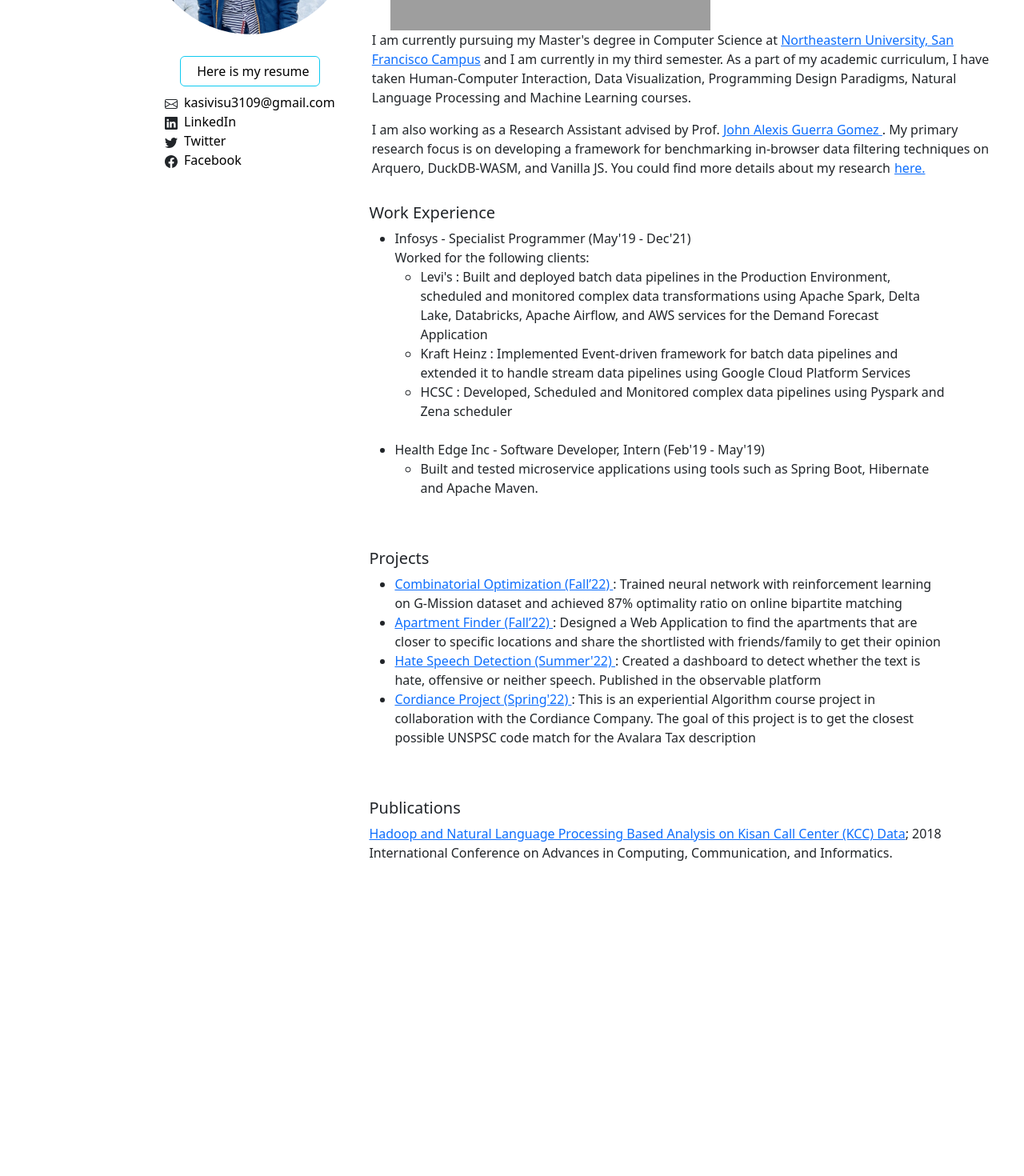
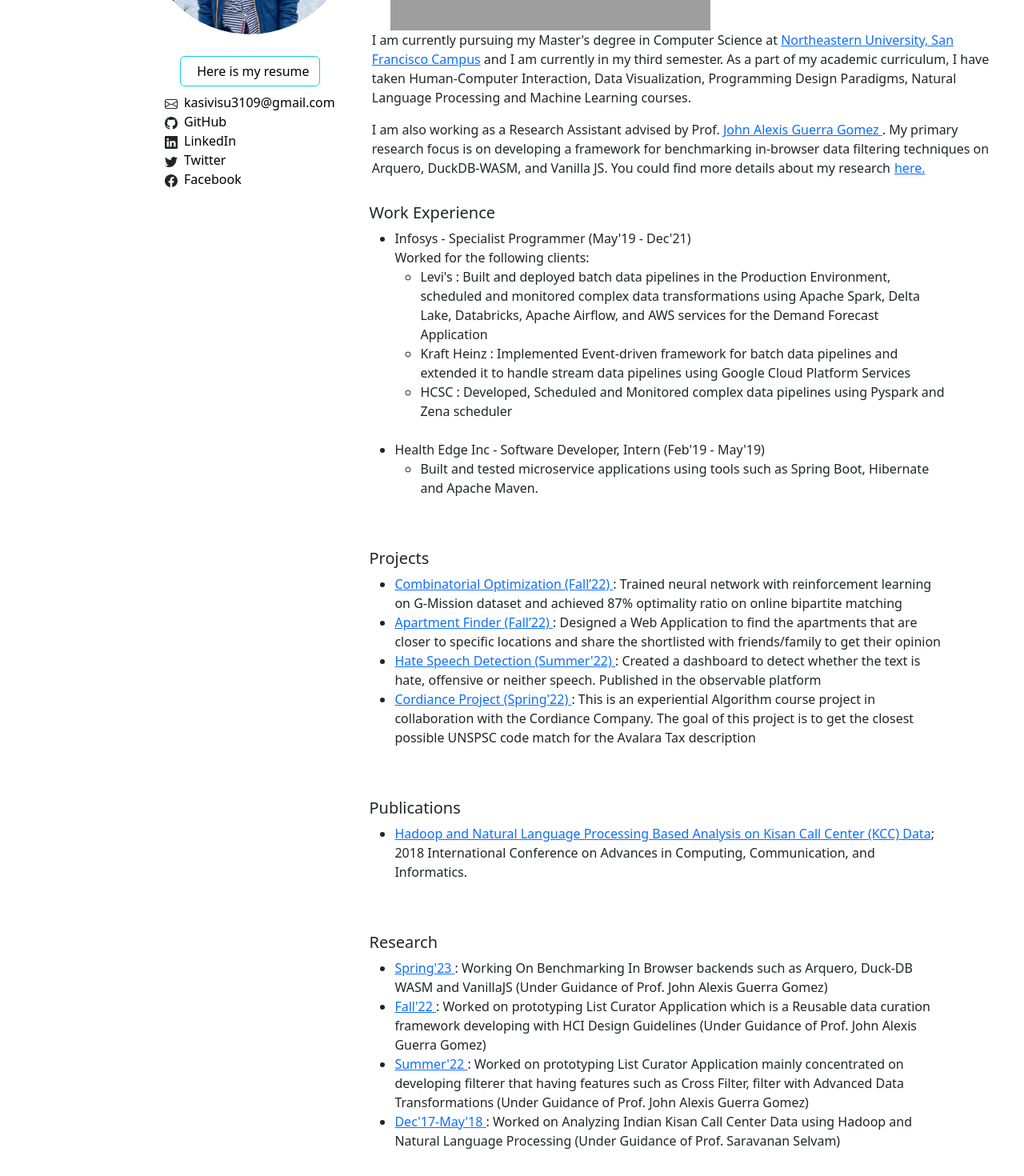
Before and after one commit to kasivisu4/kasivisu4.github.io, a React (Create React App) app: page / in a window 1280 px wide. Shown: the part 319-1789 px from the top of the page at 80% size. Before the commit the page ends 1413 px from the top, so only its background shows below. Built offline with nearby package versions, Linux system fonts and the light colour scheme; grey boxes are pictures that could not be loaded.

Commit message:
added the research details

```diff
--- a/package.json
+++ b/package.json
@@ -1,7 +1,6 @@
 {
   "name": "portfolio",
-  "version": "0.1.0",
-  "private": true,
+  "version": "2.0",
   "dependencies": {
     "@testing-library/jest-dom": "^5.16.5",
     "@testing-library/react": "^13.4.0",
--- a/src/App.css
+++ b/src/App.css
@@ -109,3 +109,11 @@
  padding-left:34%;
  padding-top:2em;
 }
+
+.research{
+  position: relative;
+   padding: 1em;
+   text-align: left;
+   padding-left:34%;
+   padding-top:2em;
+  }
--- a/src/App.js
+++ b/src/App.js
@@ -7,11 +7,13 @@
 function App() {
   const scrollToProjects = useRef();
   const scrollToPublications = useRef();
+  const scrollToResearch = useRef();
   return (
     <div className="App">
       <NavBar
         projectScroll={scrollToProjects}
         publicationsScroll={scrollToPublications}
+        researchScroll={scrollToResearch}
       ></NavBar>
       <div className="container d-flex flex-wrap">
         <div className="right-container">
@@ -129,12 +131,54 @@
           </div>
           <div ref={scrollToPublications} className="publication">
             <h5>Publications</h5>
+            <ul>
+              <li>
                 <a href="https://ieeexplore.ieee.org/author/37086530665">
                   Hadoop and Natural Language Processing Based Analysis on Kisan
                   Call Center (KCC) Data
                 </a>
                 ; 2018 International Conference on Advances in Computing,
                 Communication, and Informatics.
+              </li>
+            </ul>
+          </div>
+          <div ref={scrollToResearch} className="research">
+            <h5>Research</h5>
+            <ul>
+              <li>
+                <a href="https://observablehq.com/collection/@kasivisu4/data-processing-benchmark">
+                  Spring'23{" "}
+                </a>
+                : Working On Benchmarking In Browser backends such as Arquero,
+                Duck-DB WASM and VanillaJS (Under Guidance of Prof. John Alexis
+                Guerra Gomez)
+              </li>
+              <li>
+                <a href="https://observablehq.com/collection/@kasivisu4/data-processing-benchmark">
+                  Fall'22{" "}
+                </a>
+                : Worked on prototyping List Curator Application which is a
+                Reusable data curation framework developing with HCI Design
+                Guidelines (Under Guidance of Prof. John Alexis Guerra Gomez)
+              </li>
+              <li>
+                <a href="https://observablehq.com/collection/@kasivisu4/data-processing-benchmark">
+                  Summer'22{" "}
+                </a>
+                : Worked on prototyping List Curator Application mainly
+                concentrated on developing filterer that having features such as
+                Cross Filter, filter with Advanced Data Transformations (Under
+                Guidance of Prof. John Alexis Guerra Gomez)
+              </li>
+              <li>
+                <a href="https://www.linkedin.com/in/saravanan-selvam-69830461">
+                  Dec'17-May'18{" "}
+                </a>
+                : Worked on Analyzing Indian Kisan Call Center Data using Hadoop
+                and Natural Language Processing (Under Guidance of Prof.
+                Saravanan Selvam)
+              </li>
+            </ul>
           </div>
         </div>
         <div className="left-container d-flex flex-row">
@@ -169,6 +213,21 @@
               </svg>
               <a className="contact-link" href="mailto:kasivisu3109@gmail.com">
                 kasivisu3109@gmail.com
+              </a>
+            </div>
+            <div className="Githbu">
+              <svg
+                xmlns="http://www.w3.org/2000/svg"
+                width="16"
+                height="16"
+                fill="currentColor"
+                class="bi bi-github"
+                viewBox="0 0 16 16"
+              >
+                <path d="M8 0C3.58 0 0 3.58 0 8c0 3.54 2.29 6.53 5.47 7.59.4.07.55-.17.55-.38 0-.19-.01-.82-.01-1.49-2.01.37-2.53-.49-2.69-.94-.09-.23-.48-.94-.82-1.13-.28-.15-.68-.52-.01-.53.63-.01 1.08.58 1.23.82.72 1.21 1.87.87 2.33.66.07-.52.28-.87.51-1.07-1.78-.2-3.64-.89-3.64-3.95 0-.87.31-1.59.82-2.15-.08-.2-.36-1.02.08-2.12 0 0 .67-.21 2.2.82.64-.18 1.32-.27 2-.27.68 0 1.36.09 2 .27 1.53-1.04 2.2-.82 2.2-.82.44 1.1.16 1.92.08 2.12.51.56.82 1.27.82 2.15 0 3.07-1.87 3.75-3.65 3.95.29.25.54.73.54 1.48 0 1.07-.01 1.93-.01 2.2 0 .21.15.46.55.38A8.012 8.012 0 0 0 16 8c0-4.42-3.58-8-8-8z" />
+              </svg>
+              <a className="contact-link" href="https://github.com/kasivisu4">
+                GitHub
               </a>
             </div>
             <div className="linkedin">
--- a/src/NavBar.js
+++ b/src/NavBar.js
@@ -1,5 +1,5 @@
 import "./NavBar.css";
-function NavBar({ projectScroll, publicationsScroll }) {
+function NavBar({ projectScroll, publicationsScroll, researchScroll }) {
   return (
     <div>
       <nav className="navbar navbar-expand-lg w-100 border-bottom">
@@ -41,6 +41,14 @@
                   Publications
                 </button>
               </li>
+              <li className="nav-item">
+                <button
+                  className="nav-link"
+                  onClick={() => researchScroll.current.scrollIntoView()}
+                >
+                  Research
+                </button>
+              </li>
             </ul>
           </div>
         </div>
```
Lines whose indentation alone changed are shown as unchanged.
